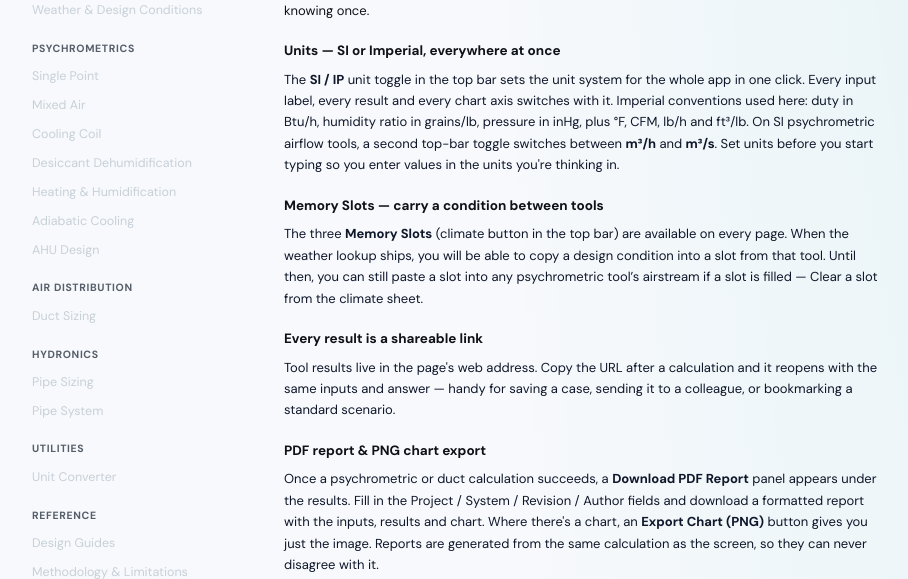
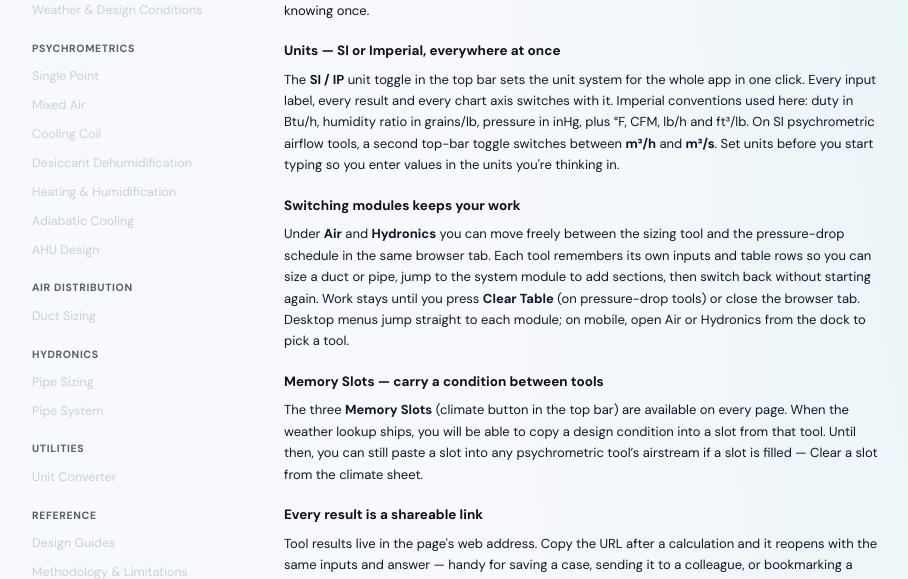
Before and after one commit to pjd0568/HVAC-Toolkit, a Flask app: page /help/ in a window 1280 px wide. Shown: the part 258-837 px from the top of the page, without its empty margins (186-1094 px from the left). Run offline with Flask 3, Linux system fonts and the light colour scheme; the visitor is signed in with stand-in values (Sample User, id 1).

Commit message:
Document that Air/Hydronics drafts persist across module switches.
Help, in-tool tips, and suite pickers now tell users work is kept in the tab until Clear Table or the tab is closed.

Co-authored-by: Cursor <cursoragent@cursor.com>

```diff
--- a/web/app/templates/_duct_index_leg.html
+++ b/web/app/templates/_duct_index_leg.html
@@ -23,6 +23,9 @@
       (ΔP = K × VP). Accessories take a manual pressure drop.
       Dia/AxB is one size for circular, or enter both dimensions for
       rectangular / flat oval.
+      You can switch to <strong>Duct Sizing</strong> and back — this table is
+      kept in the browser tab until you press <strong>Clear Table</strong>
+      or close the tab.
     </div>
   </details>
   <div class="panel-body">
--- a/web/app/templates/_pipe_system.html
+++ b/web/app/templates/_pipe_system.html
@@ -18,6 +18,9 @@
       flow from Design Inputs). Fitting/valve K-factors are indicative for
       preliminary sizing — verify critical runs against manufacturer or primary
       data. Devices take a manufacturer ΔP.
+      You can switch to <strong>Pipe Sizing</strong> and back — Design Inputs
+      and this table are kept in the browser tab until you press
+      <strong>Clear Table</strong> or close the tab.
     </div>
   </details>
   <div class="panel-body">
--- a/web/app/templates/help.html
+++ b/web/app/templates/help.html
@@ -34,12 +34,15 @@
 
     <!-- ═══════════════ OVERVIEW ═══════════════ -->
     <section class="help-section" id="overview" data-help-section
-             data-keywords="getting started units si ip imperial metric memory slots pdf report png export shareable url link save print">
+             data-keywords="getting started units si ip imperial metric memory slots pdf report png export shareable url link save print draft retain switch modules clear table session">
       <h2 class="help-h">How the app works</h2>
       <p class="help-lead">A toolkit of independent HVAC design calculators. Pick a tool from Home or the bottom dock, enter your design figures, and read the results. A few things work the same way across every tool — worth knowing once.</p>
 
       <h3 class="help-sub">Units — SI or Imperial, everywhere at once</h3>
       <p>The <strong>SI / IP</strong> unit toggle in the top bar sets the unit system for the whole app in one click. Every input label, every result and every chart axis switches with it. Imperial conventions used here: duty in Btu/h, humidity ratio in grains/lb, pressure in inHg, plus °F, CFM, lb/h and ft³/lb. On SI psychrometric airflow tools, a second top-bar toggle switches between <strong>m³/h</strong> and <strong>m³/s</strong>. Set units before you start typing so you enter values in the units you're thinking in.</p>
+
+      <h3 class="help-sub">Switching modules keeps your work</h3>
+      <p>Under <strong>Air</strong> and <strong>Hydronics</strong> you can move freely between the sizing tool and the pressure-drop schedule in the same browser tab. Each tool remembers its own inputs and table rows so you can size a duct or pipe, jump to the system module to add sections, then switch back without starting again. Work stays until you press <strong>Clear Table</strong> (on pressure-drop tools) or close the browser tab. Desktop menus jump straight to each module; on mobile, open Air or Hydronics from the dock to pick a tool.</p>
 
       <h3 class="help-sub">Memory Slots — carry a condition between tools</h3>
       <p>The three <strong>Memory Slots</strong> (climate button in the top bar) are available on every page. When the weather lookup ships, you will be able to copy a design condition into a slot from that tool. Until then, you can still paste a slot into any psychrometric tool’s airstream if a slot is filled — Clear a slot from the climate sheet.</p>
@@ -327,12 +330,12 @@
 
     <!-- ═══════════════ DUCT SIZING ═══════════════ -->
     <section class="help-section" id="duct" data-help-section
-             data-keywords="duct sizing circular rectangular flat oval velocity friction rate pressure drop lindab stock size equivalent diameter aspect ratio index leg fitting k-factor straight run accessory safety margin csv traffic light">
+             data-keywords="duct sizing circular rectangular flat oval velocity friction rate pressure drop lindab stock size equivalent diameter aspect ratio index leg fitting k-factor straight run accessory safety margin csv traffic light draft retain switch modules clear table">
       <h2 class="help-h">Duct Sizing</h2>
       <p class="help-lead"><span class="help-badge duct">Air Distribution</span> Size a duct in all three shapes — circular, rectangular and flat oval — from one air volume and velocity or friction target. The index-leg pressure-drop builder is a separate tool under Air Distribution.</p>
 
       <h3 class="help-sub">When to use it</h3>
-      <p>To pick a duct size for a given airflow to a velocity or friction-rate target and compare the three shapes. Use <strong>Index Leg</strong> separately to total pressure drop along a system run.</p>
+      <p>To pick a duct size for a given airflow to a velocity or friction-rate target and compare the three shapes. Use <strong>Index Leg</strong> separately to total pressure drop along a system run. You can switch between Duct Sizing and Index Leg in the same tab — each keeps its own work until you clear the pressure-drop table or close the tab.</p>
 
       <h3 class="help-sub">Design Inputs (top panel)</h3>
       <dl class="help-io">
@@ -358,8 +361,9 @@
         <li>Press <strong>+ Add</strong> to commit it as a numbered row in the data grid below. Repeat for each piece of the run.</li>
         <li>Edit any committed row's cells in place — the row's pressure drop and the running total update immediately.</li>
         <li>Optionally set a <strong>Safety Margin %</strong> to add a percentage to the total.</li>
-        <li><strong>Clear Table</strong> empties it; <strong>Export CSV</strong> downloads the run; the PDF report captures the leg table when rows exist.</li>
+        <li><strong>Clear Table</strong> empties the schedule and discards the saved draft for this tool; <strong>Export CSV</strong> downloads the run; the PDF report captures the leg table when rows exist.</li>
       </ol>
+      <div class="help-tip">Switch to <strong>Duct Sizing</strong> any time to check or adjust a size, then come back — Index Leg rows stay in this browser tab until you Clear Table or close the tab.</div>
       <dl class="help-io">
         <dt>Straight / Flex</dt><dd>Take a Length — pressure drop is length × friction rate (Flex adds a derating factor).</dd>
         <dt>Fitting</dt><dd>Takes a Fitting from the dropdown; pressure drop is its K-factor × velocity pressure.</dd>
@@ -412,12 +416,12 @@
 
     <!-- ═══════════════ PIPE SIZING ═══════════════ -->
     <section class="help-section" id="pipe" data-help-section
-             data-keywords="pipe sizing hydronics lthw chw load flow delta t lwt glycol dtx epg ppg velocity pressure gradient dn carbon steel copper stainless dairy cibse darcy weisbach">
+             data-keywords="pipe sizing hydronics lthw chw load flow delta t lwt glycol dtx epg ppg velocity pressure gradient dn carbon steel copper stainless dairy cibse darcy weisbach draft retain switch modules">
       <h2 class="help-h">Pipe Sizing</h2>
       <p class="help-lead"><span class="help-badge water">Hydronics</span> Flow from load or known flow; DN catalogue with traffic lights.</p>
 
       <div class="help-sub">When to use</div>
-      <p>Size LTHW or CHW pipework: derive flow from a heating or cooling duty, or check a known flow against standard DN sizes. For circuit pressure drop and pump head, use the separate <a href="#pipe-system">Pipe System</a> tool.</p>
+      <p>Size LTHW or CHW pipework: derive flow from a heating or cooling duty, or check a known flow against standard DN sizes. For circuit pressure drop and pump head, use the separate <a href="#pipe-system">Pipe System</a> tool. Design Inputs carry across when you switch — you can size a DN here, then open Pipe System to build the circuit without re-entering fluid and duty.</p>
 
       <div class="help-sub">Inputs — Design</div>
       <dl class="help-io">
@@ -440,12 +444,12 @@
 
     <!-- ═══════════════ PIPE SYSTEM ═══════════════ -->
     <section class="help-section" id="pipe-system" data-help-section
-             data-keywords="pipe system pressure drop hydronics fittings valves k-factor safety margin lift static head pump open pressurised bar kpa circuit index">
+             data-keywords="pipe system pressure drop hydronics fittings valves k-factor safety margin lift static head pump open pressurised bar kpa circuit index draft retain switch modules clear table">
       <h2 class="help-h">Pipe System</h2>
       <p class="help-lead"><span class="help-badge water">Hydronics</span> Circuit pressure-drop schedule with fittings, devices, and required pump head.</p>
 
       <div class="help-sub">When to use</div>
-      <p>Total the index-circuit pressure drop with straight runs, fittings/valves (K-factors), and manufacturer devices entered as direct Pa. Set Design Inputs on this page for fluid and duty flow; DN catalogue sizing stays in <a href="#pipe">Pipe Sizing</a>.</p>
+      <p>Total the index-circuit pressure drop with straight runs, fittings/valves (K-factors), and manufacturer devices entered as direct Pa. Set Design Inputs on this page for fluid and duty flow; DN catalogue sizing stays in <a href="#pipe">Pipe Sizing</a>. You can switch between the two tools in the same tab — Design Inputs and the pressure-drop table are kept until you Clear Table or close the tab.</p>
 
       <div class="help-sub">Inputs</div>
       <dl class="help-io">
@@ -463,6 +467,7 @@
         <li>Add components in the compact form and click <strong>+ Add</strong>; edit rows in place on the spreadsheet.</li>
         <li>Read required pump head at the bottom of the panel.</li>
       </ol>
+      <div class="help-tip">Jump to <strong>Pipe Sizing</strong> to check a DN, then return here — circuit rows stay in this browser tab until you Clear Table or close the tab.</div>
       <div class="help-note">Full system volume (all pipework including branches, client-side volume, chiller volume, minimum chiller volume — for glycol purchase, buffer tanks and expansion vessels) is planned as a later stage.</div>
     </section>
 
--- a/web/app/templates/v2/air_picker.html
+++ b/web/app/templates/v2/air_picker.html
@@ -3,7 +3,7 @@
 {% block content %}
 
 <div class="v2-greeting">Air distribution</div>
-<div class="v2-greeting-sub">Size a duct, or build an index-leg pressure-drop run.</div>
+<div class="v2-greeting-sub">Size a duct, or build an index-leg pressure-drop run. Switch freely — each tool keeps its work in this tab until you clear the table.</div>
 
 <ul class="v2-picker-list">
   <li><a href="{{ url_for('v2.duct') }}">Duct sizing</a></li>
--- a/web/app/templates/v2/water_picker.html
+++ b/web/app/templates/v2/water_picker.html
@@ -3,7 +3,7 @@
 {% block content %}
 
 <div class="v2-greeting">Hydronics</div>
-<div class="v2-greeting-sub">Size a pipe, or build a circuit pressure-drop schedule.</div>
+<div class="v2-greeting-sub">Size a pipe, or build a circuit pressure-drop schedule. Switch freely — inputs and tables stay in this tab until you clear them.</div>
 
 <ul class="v2-picker-list">
   {% if access.can('pipe.sizer') %}
```
